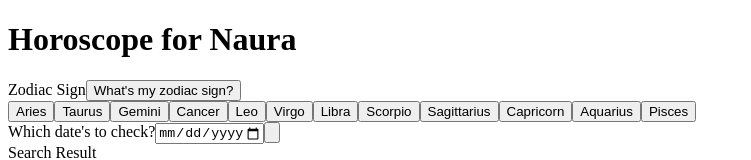
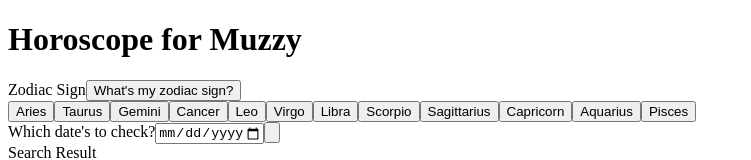
Before and after one commit to ZeroNaur/horoscope, a React (Vite) app: page / in a window 1280 px wide. Shown: the top 160 px of the page, without its empty margins (0-751 px from the left). Built offline with nearby package versions, Linux system fonts and the light colour scheme; the HTML template or start-up script is replaced by a standard one.

Commit message:
Fix error name

```diff
--- a/index.html
+++ b/index.html
@@ -4,7 +4,7 @@
     <meta charset="UTF-8" />
     <link rel="icon" type="image/svg+xml" href="/star.webp" />
     <meta name="viewport" content="width=device-width, initial-scale=1.0" />
-    <title>Horoscope for Naura</title>
+    <title>Horoscope for Muzzy</title>
   </head>
   <body>
     <div id="root"></div>
--- a/src/App.jsx
+++ b/src/App.jsx
@@ -54,7 +54,7 @@ function App() {
 
   return (
     <div id="main-container">
-      <h1>Horoscope for Naura</h1>
+      <h1>Horoscope for Muzzy</h1>
 
       <div id="zodiac">
         <div id="zodiac-top">
```
